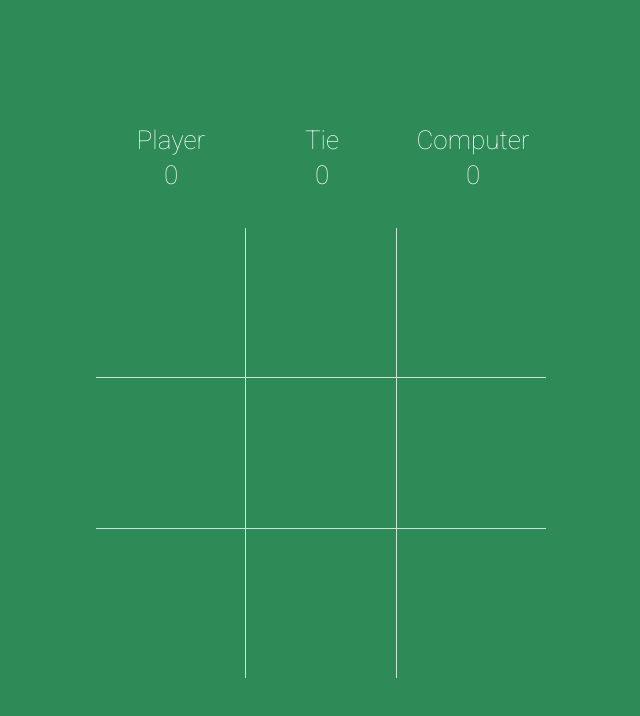
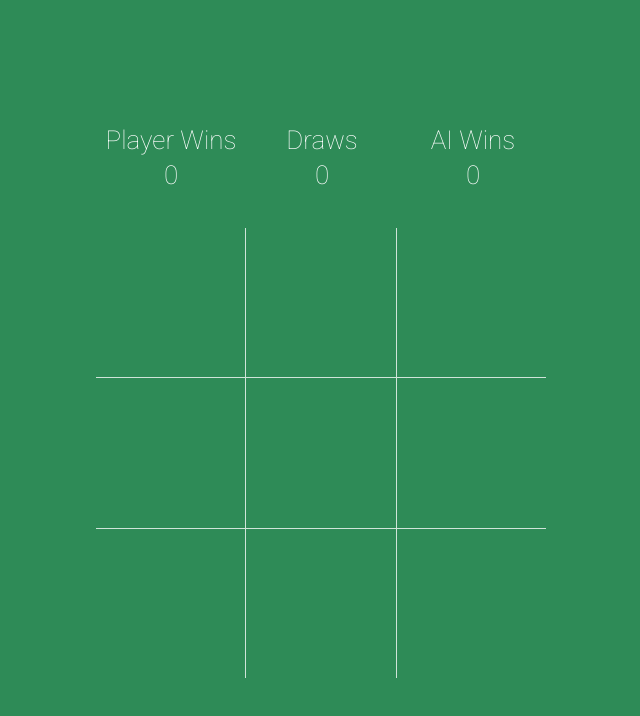
Before and after one commit to KajTassi/tic-tac-game, a React (Create React App) app: page / in a window 1280 px wide. Shown: the top 716 px of the page, without its empty margins (318-958 px from the left). Built offline with nearby package versions, Linux system fonts and the light colour scheme.

Commit message:
code changes

```diff
--- a/src/components/Board.js
+++ b/src/components/Board.js
@@ -1,5 +1,5 @@
 import { useState } from "react";
-import Square from "../components/Square";
+import Layout from "./Layout";
 import "./Styling.css";
 
 function Board({ setScores }) {
@@ -7,6 +7,8 @@ function Board({ setScores }) {
   const [board, setBoard] = useState(Array(9).fill(""));
   const [winLine, setWinLine] = useState([]);
 
+
+  //function to reset the game after the condition Tic Tac toe board has been filled is met
   const gameReset = () => {
     setWinLine([]);
     setBoard(Array(9).fill(""));
@@ -19,6 +21,10 @@ function Board({ setScores }) {
     });
     return moves;
   };
+
+  /* handle click that populates the grid with string values, alters the defined state of the array (board),
+     increments whether the AI or human players score changes or if there is a draw.
+  */
 
   const handleClick = (id) => {
     if (
@@ -70,6 +76,9 @@ function Board({ setScores }) {
     return board.every((cell) => cell);
   };
 
+  /*Defines which 3 consective squares on the grid constitutes a win since the array order is not going to match 3 consecutive numbers.
+    whether or not the score gets marked and a win is generated depends on selected state array order selected below
+  */
   const isTerminal = (board) => {
     if (isEmpty(board)) return false;
 
@@ -107,9 +116,15 @@ function Board({ setScores }) {
     return false;
   };
 
+  /*is the minMax algorithm that determins what the best move is for the AI to make. The most common way of doing this is to
+   assign a variable (commonly called depth) and equal it to 100. 100 represent how close to winning X is and -100 represents
+   how to close to winning O is.
+  */
   const getBestMove = (newBoard, depth, isMax, callback = () => {}) => {
+    //clear nodesMap when the function is called for a move
     if (depth === 0) setNodes({});
 
+    //if the board state is terminal, then return the heuristic value
     if (isTerminal(newBoard) || depth === -1) {
       if (isTerminal(newBoard).winner === "X") {
         return 100 - depth;
@@ -120,38 +135,44 @@ function Board({ setScores }) {
     }
 
     if (isMax) {
+      //initialize best to the lowest possible value
       let best = -100;
 
       getAvailableMoves(newBoard).forEach((index) => {
+        //initialize a new board with a copy of the current state of the game
         let child = [...newBoard];
+        //create a child node by inseating the X into the index of the currently empty cell
         child[index] = "X";
-
+        //call getBestMove with the new board with updated state
         let score = getBestMove(child, depth + 1, false, callback);
+        //update with the best available value
         best = Math.max(best, score);
       });
-
       return best;
     }
 
     if (!isMax) {
+      //initialize best to the highest possible value
       let best = 100;
 
       getAvailableMoves(newBoard).forEach((index) => {
+      //initialize a new copy with a copy of the current state
         let child = [...newBoard];
         child[index] = "O";
 
         let score = getBestMove(child, depth + 1, true, callback);
         best = Math.min(best, score);
 
+        //if it is the main call, then return the index of the best available move or a random move if index depth value is equal
         if (depth === 0) {
           console.log(nodes);
           const moves = nodes[score] ? `${nodes[score]},${index}` : index;
           nodes[score] = moves;
         }
       });
+      //if it is the main call, return the index of the best move
       if (depth === 0) {
         let returnValue;
-
         if (typeof nodes[best] === "string") {
           const arr = nodes[best].split(",");
           const rand = Math.floor(Math.random() * arr.length);
@@ -159,19 +180,21 @@ function Board({ setScores }) {
         } else {
           returnValue = nodes[best];
         }
-
+        //run a callback after the calculation is gotten, and then return the index value
         callback(returnValue);
         return returnValue;
       }
+      //if not the main call, then return the heuristic value for the next calculation
       return best;
     }
   };
 
+  //in the JSX, each Square has an index passed as a prop that will correspond to one of the grid's array indexs
   return (
     <div className="board">
       {board.map((val, i) => {
         return (
-          <Square
+          <Layout
             key={i}
             id={i}
             value={val}
--- a/src/components/Square.js
+++ b/src/components/Layout.js
@@ -1,6 +1,6 @@
 import "./Styling.css";
 
-function Square({ id, value, handleClick, board }) {
+function Layout({ id, value, handleClick, board }) {
   return (
     <div id={id} onClick={() => handleClick(id)} className="square">
       <p className={
@@ -12,4 +12,4 @@ function Square({ id, value, handleClick, board }) {
   );
 }
 
-export default Square;
+export default Layout;
--- a/src/components/Scores.js
+++ b/src/components/Scores.js
@@ -4,17 +4,17 @@ function Scores({ scores }) {
   return (
     <section className="scores">
       <div>
-        <span>Player</span>
+        <span>Player Wins</span>
         <br />
         <span>{scores.x}</span>
       </div>
       <div>
-        <span>Tie</span>
+        <span>Draws</span>
         <br />
         <span>{scores.tie}</span>
       </div>
       <div>
-        <span>Computer</span>
+        <span>AI Wins</span>
         <br />
         <span>{scores.o}</span>
       </div>
```
Also changed, not shown: 1 other file (tests, documents, lock files or other folders).
